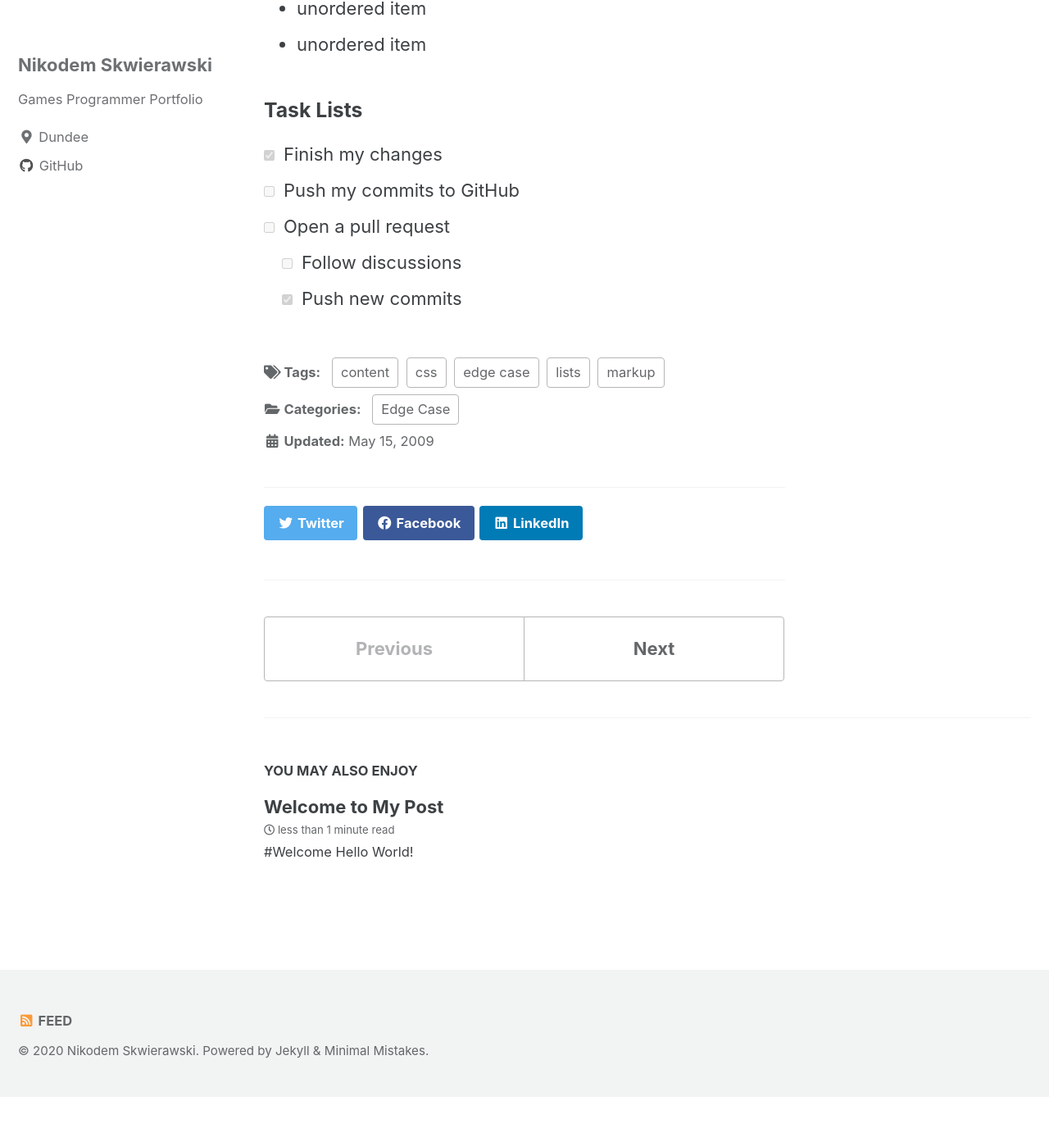
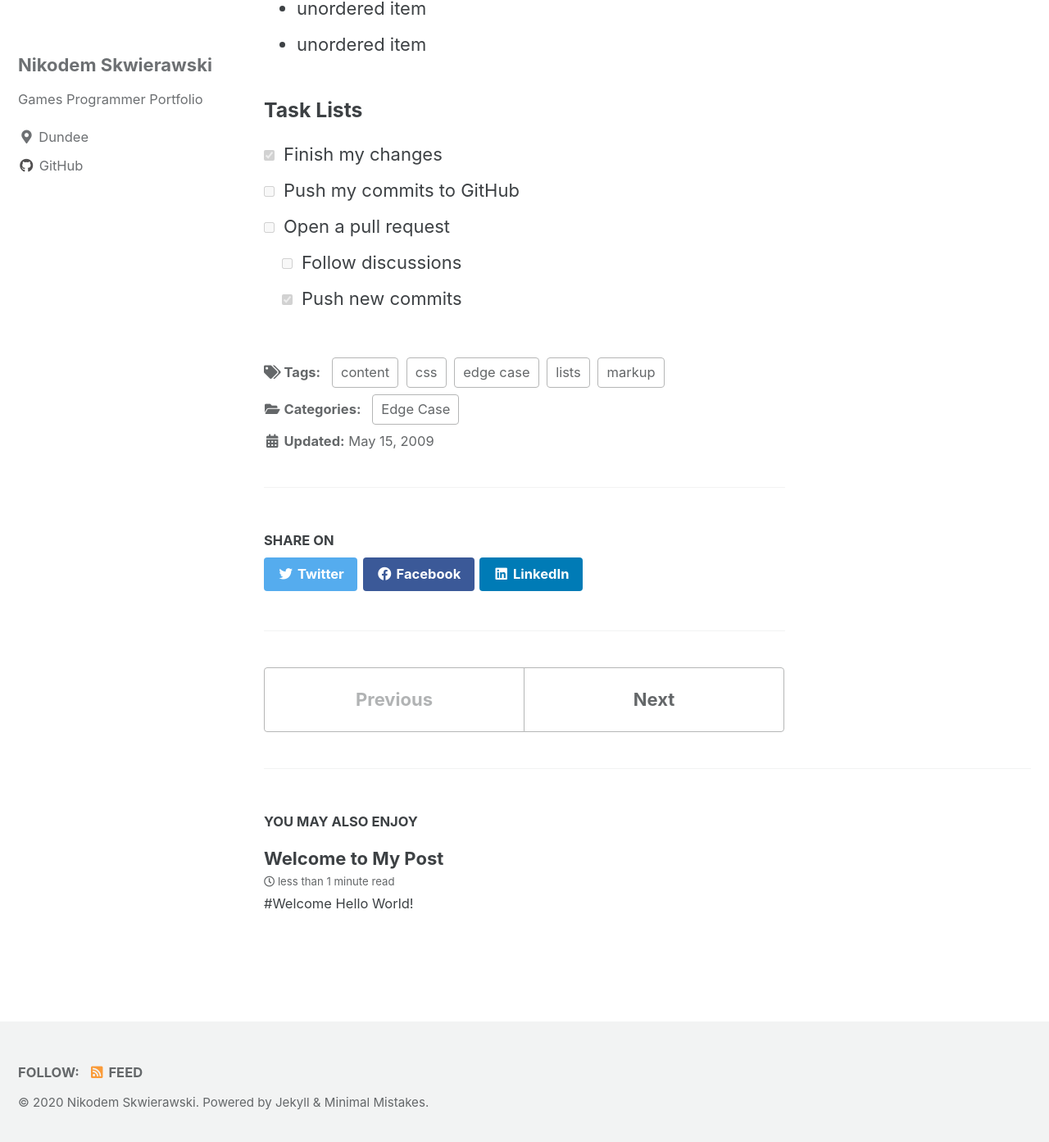
Before and after one commit to nikodems/nikodems.github.io, a Jekyll site: the page built from _posts/2009-05-15-edge-case-nested-and-mixed-lists.md, in a window 1280 px wide and 1400 px high, scrolled down 2103 px. Shown: the top 1393 px of the window at 82% size. Built offline with Jekyll 4.4.1, drawn with Linux system fonts in a browser that asks for light colours; cached includes are drawn as plain includes; before the commit the page ends 3441 px from its top, so only the background shows below that; part of the change alters nothing that is shown.

```diff
--- a/_config.yml
+++ b/_config.yml
@@ -15,7 +15,7 @@
 minimal_mistakes_skin    : "default" # "air", "aqua", "contrast", "dark", "dirt", "neon", "mint", "plum", "sunrise"
 
 # Site Settings
-locale                   : "en-UK"
+locale                   : "en-US"
 title                    : "Portfolio"
 title_separator          : "-"
 subtitle                 : # site tagline that appears below site title in masthead
```
